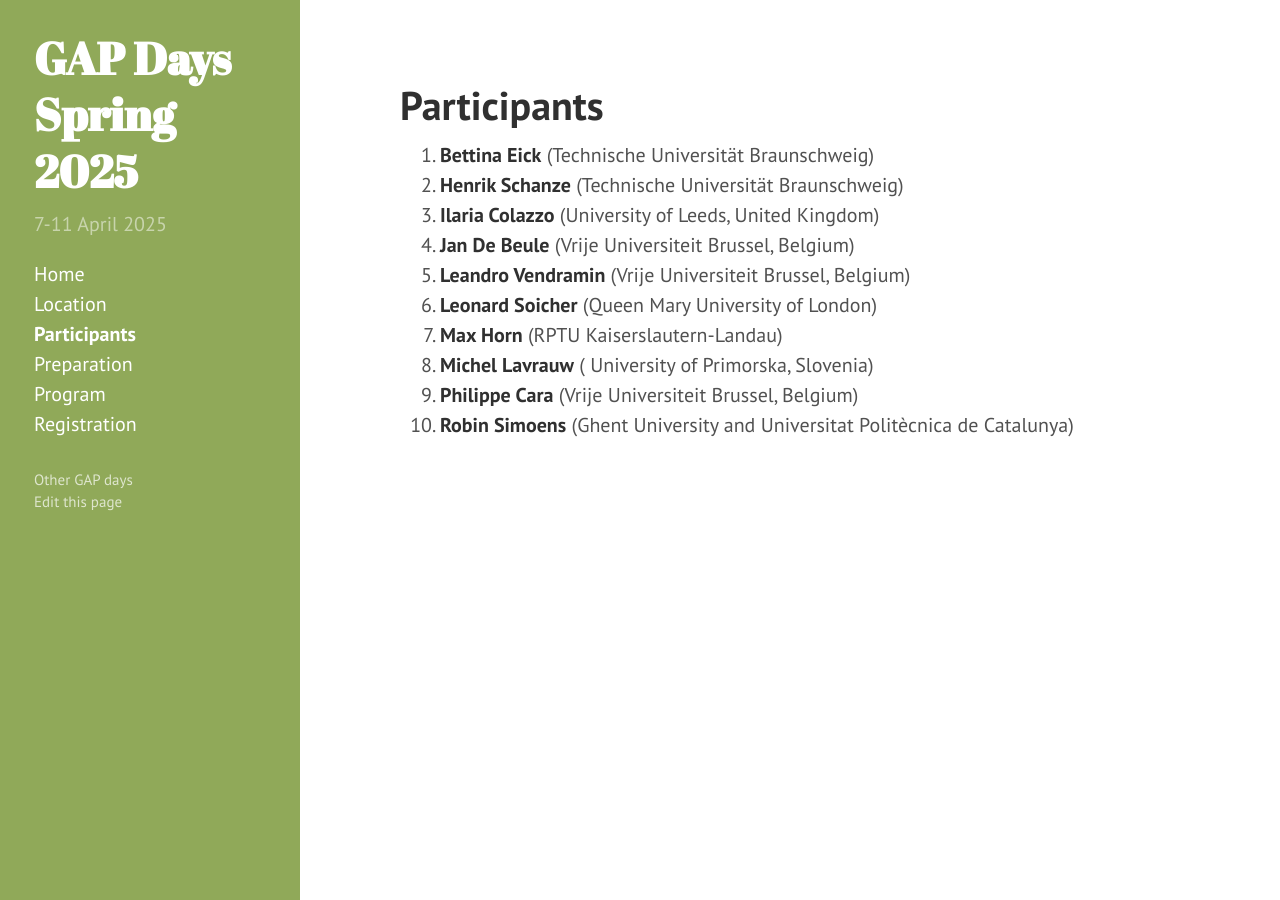
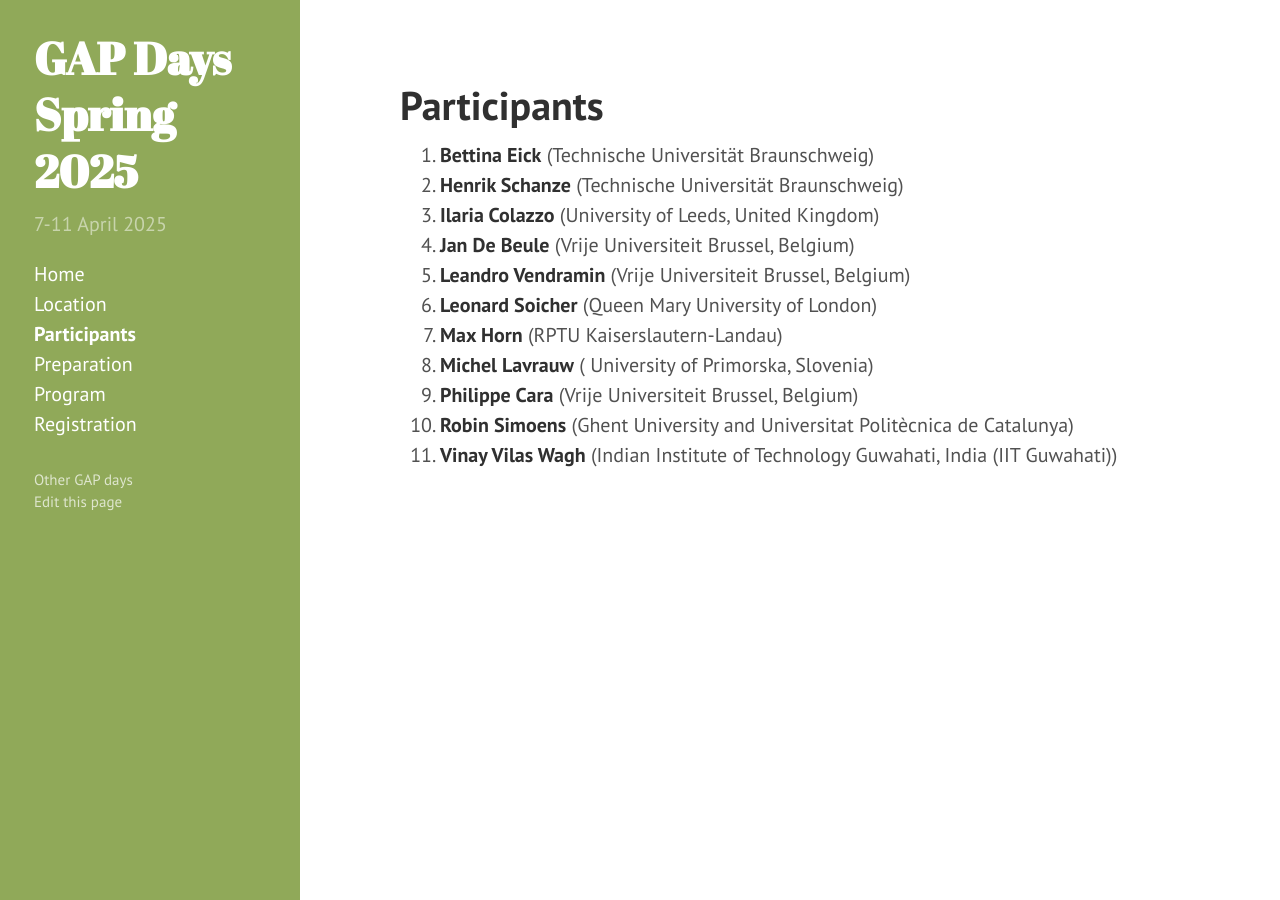
Before and after one commit to gapdays/gapdays2025-spring, a Jekyll site: the page built from participants.md, in a window 1280 px wide. Built offline with Jekyll 4.4.1, drawn with Linux system fonts in a browser that asks for light colours.

Commit message:
added one more participant

```diff
--- a/participants.md
+++ b/participants.md
@@ -12,6 +12,7 @@ participants:
   - {name: Max Horn, affiliation: "RPTU Kaiserslautern-Landau"}
   - {name: Leonard Soicher, affiliation: "Queen Mary University of London"}
   - {name: Robin Simoens, affiliation: "Ghent University and Universitat Politècnica de Catalunya"}
+  - {name: Vinay Vilas Wagh, affiliation: "Indian Institute of Technology Guwahati, India (IIT Guwahati)"}
 ---
 
 <ol>{% assign participants = page.participants | sort: "name" %}
```
